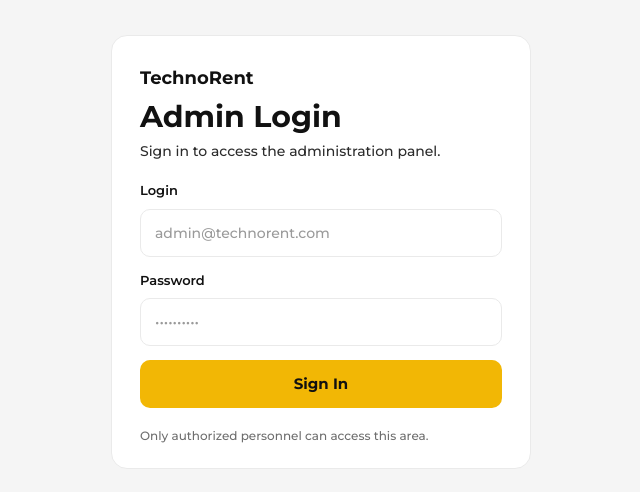
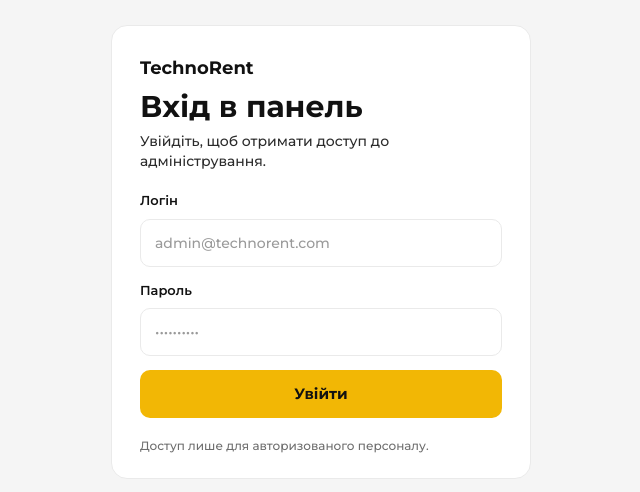
Before and after one commit to mekola529/TechnoRent, a React (Vite) app in the folder client/: page /admin in a window 1280 px wide. Shown: the part 148-640 px from the top of the page, without its empty margins (319-959 px from the left). Built offline with nearby package versions, Linux system fonts and the light colour scheme; no server answers.

Commit message:
i18n: AdminLoginPage українською

```diff
--- a/client/src/pages/AdminLoginPage.tsx
+++ b/client/src/pages/AdminLoginPage.tsx
@@ -52,10 +52,10 @@
         <div className="flex flex-col gap-1.5">
           <span className="text-lg font-bold text-dark">TechnoRent</span>
           <h1 className="text-[30px] font-bold leading-tight text-dark">
-            Admin Login
+            Вхід в панель
           </h1>
           <p className="text-sm font-medium text-dark-text">
-            Sign in to access the administration panel.
+            Увійдіть, щоб отримати доступ до адміністрування.
           </p>
         </div>
 
@@ -63,7 +63,7 @@
         <div className="flex flex-col gap-3.5">
           {/* Login */}
           <div className="flex flex-col gap-2">
-            <label className="text-[13px] font-semibold text-dark">Login</label>
+            <label className="text-[13px] font-semibold text-dark">Логін</label>
             <input
               type="text"
               placeholder="admin@technorent.com"
@@ -77,7 +77,7 @@
           {/* Password */}
           <div className="flex flex-col gap-2">
             <label className="text-[13px] font-semibold text-dark">
-              Password
+              Пароль
             </label>
             <input
               type="password"
@@ -102,13 +102,13 @@
             disabled={loading}
             className="flex h-12 items-center justify-center rounded-[10px] bg-primary text-[15px] font-bold text-dark transition-opacity hover:opacity-90 disabled:opacity-60"
           >
-            {loading ? "Зачекайте..." : "Sign In"}
+            {loading ? "Зачекайте..." : "Увійти"}
           </button>
         </div>
 
         {/* Helper */}
         <p className="text-xs font-medium text-[#6E6E6E]">
-          Only authorized personnel can access this area.
+          Доступ лише для авторизованого персоналу.
         </p>
       </form>
     </div>
```
